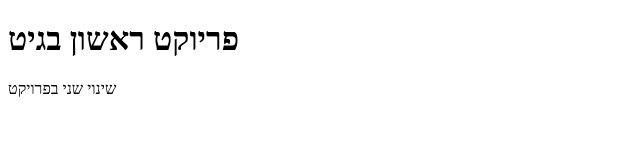
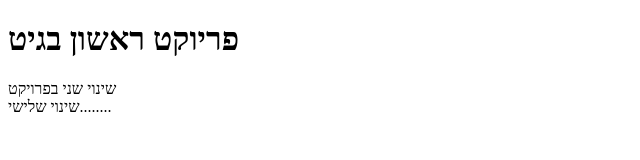
Before and after one commit to chashmalkashir/MyFirstGitProject, a plain HTML site: page index.html in a window 1280 px wide. Shown: the full height of the page, 0-640 px from the left. Drawn offline with Linux system fonts and the light colour scheme.

Commit message:
3 change

```diff
--- a/index.html
+++ b/index.html
@@ -9,6 +9,6 @@
 <body>
     <h1>פריוקט ראשון בגיט</h1>
     <div>שינוי שני בפרויקט</div>
-
+    <div>שינוי שלישי........</div>
 </body>
 </html>
```
